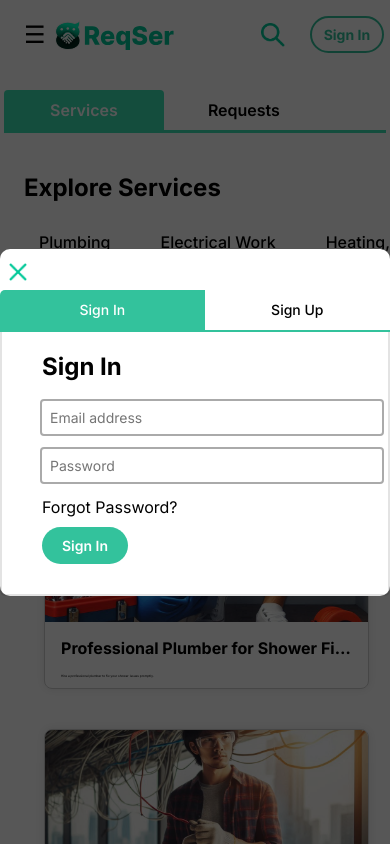
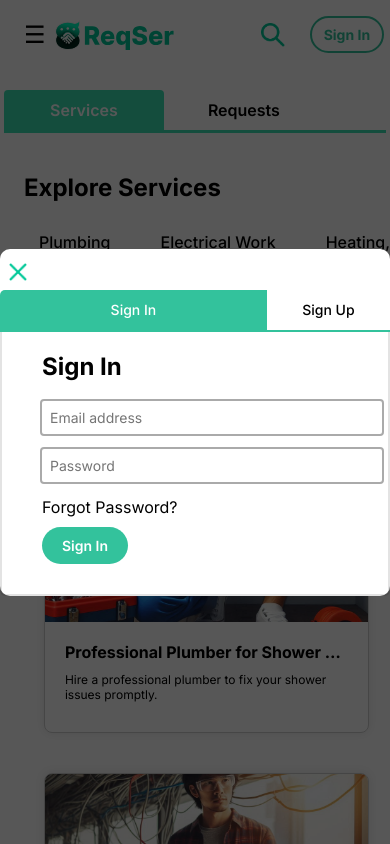
Before and after one commit to likith099/ReqSer, a React (Vite) app: page / in a window 390 px wide. Both pictures are taken after a click on the button "Sign In". Shown: the top 844 px of the page. Built offline with nearby package versions, Linux system fonts and the light colour scheme.

Commit message:
edited profile, app, dashboard

```diff
--- a/src/components/Register/Register.css
+++ b/src/components/Register/Register.css
@@ -73,6 +73,10 @@
 
 @media (max-width:750px){
     .signup-signin-view-toggle-buttons button{
-        width: 192px;
+        width: 180px;
+    }
+
+    .signup-signin-view-toggle-buttons  .active{
+        width: 100%;
     }
 }
--- a/src/components/ServiceDisplay/ServiceDisplay.css
+++ b/src/components/ServiceDisplay/ServiceDisplay.css
@@ -27,13 +27,3 @@
 
 
 }
-
-@media (max-width:550px) {
-    .service-display-list{
-        display: flex;
-        flex-direction: column;
-    }
-
-
-
-}
--- a/src/components/ServiceItems/ServiceItems.css
+++ b/src/components/ServiceItems/ServiceItems.css
@@ -39,12 +39,12 @@
   overflow: hidden;
   text-overflow: ellipsis;
   width: 100%;
-  padding: 5%;
+  padding: 20px 20px 10px;
 }
 
 .service-item-desc{
-    padding: 0 5%;
-    font-size: 0.8vw;
+    padding: 0 20px 20px ;
+    font-size: 12px;
     overflow: hidden;
     display: -webkit-box;
     -webkit-line-clamp: 2;
```
